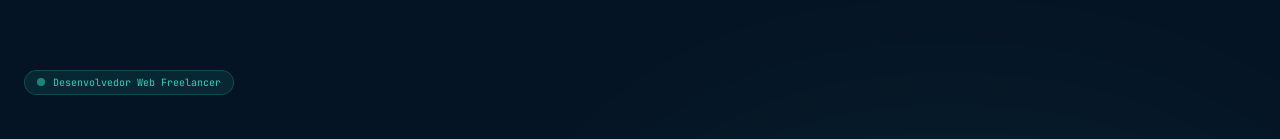
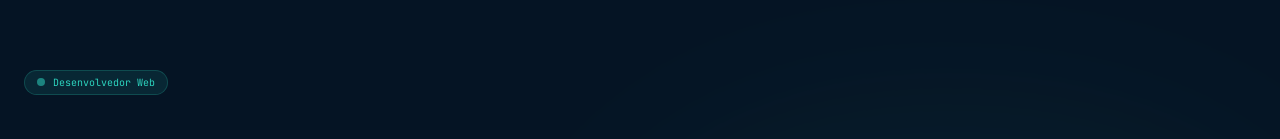
Before and after one commit to nascimento-bandeira/FullStack, a React (Vite) app: page / in a window 1280 px wide. Shown: the part 123-262 px from the top of the page. Built offline with nearby package versions, Linux system fonts and the light colour scheme.

Commit message:
Remove freelancer word from Hero

```diff
--- a/src/components/sections/Hero.tsx
+++ b/src/components/sections/Hero.tsx
@@ -12,7 +12,7 @@ export default function Hero() {
         >
           <div className="inline-flex items-center gap-2 px-3 py-1 rounded-full bg-neon-teal/10 border border-neon-teal/20 font-mono text-[10px] text-neon-teal mb-8">
             <span className="w-2 h-2 rounded-full bg-neon-teal animate-pulse"></span>
-            Desenvolvedor Web Freelancer
+            Desenvolvedor Web
           </div>
 
           <h1 className="font-display text-5xl md:text-7xl font-extrabold text-on-surface leading-[1.1] mb-8 tracking-tight">
```
